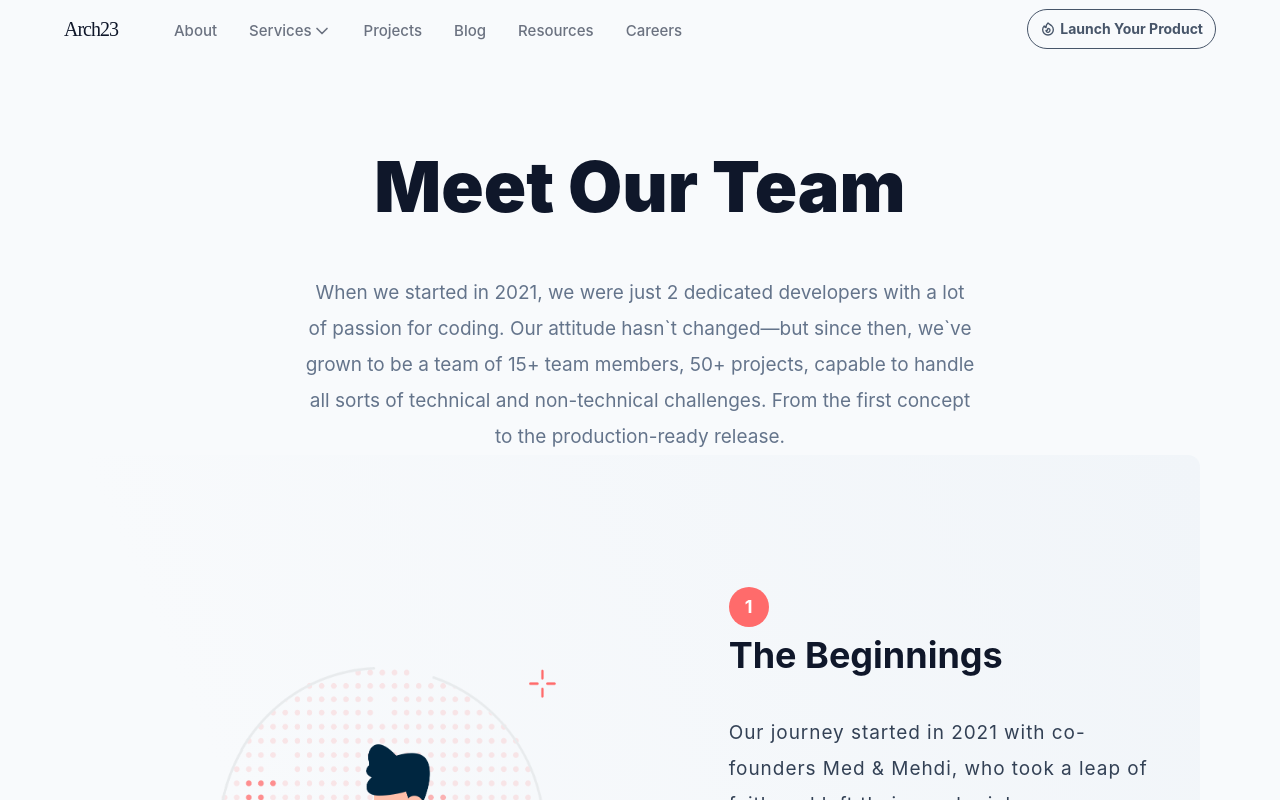
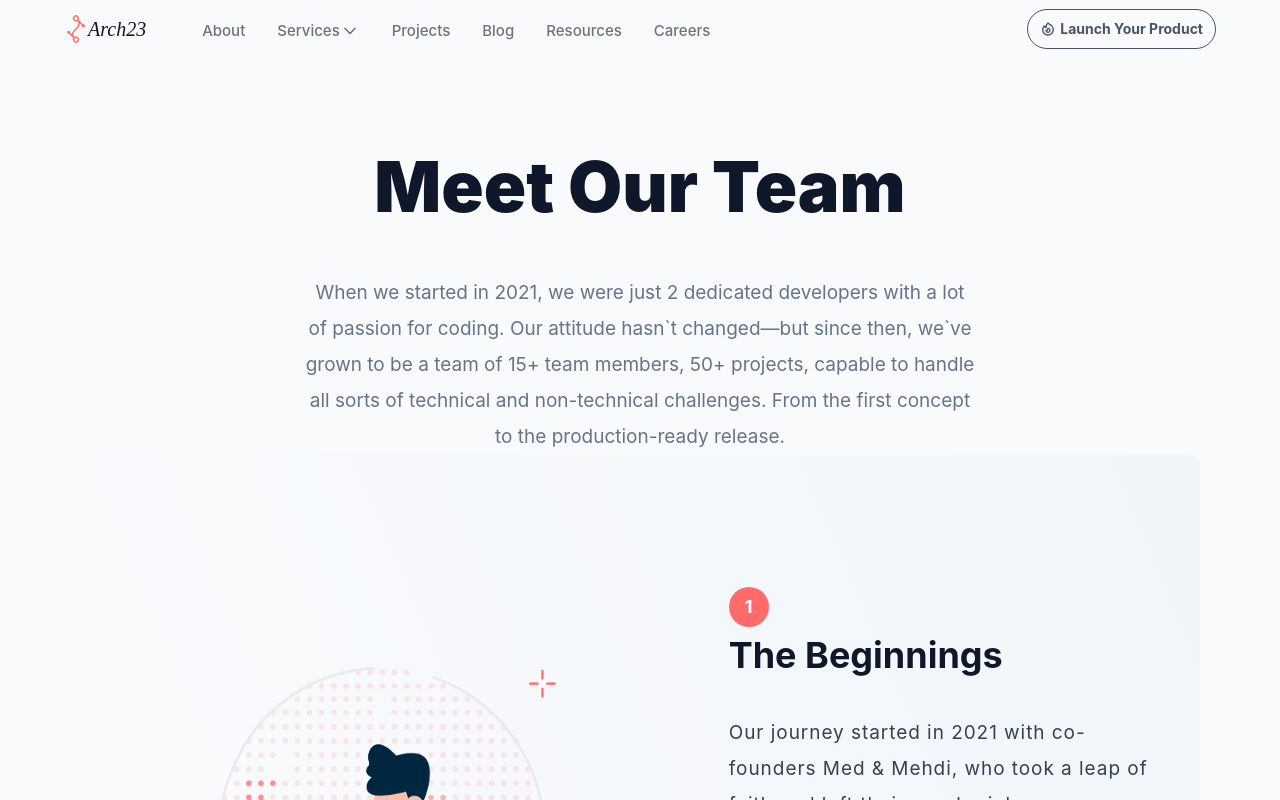
Before and after one commit to nannuflay/ExabyteCode, a Next.js app: page /about in a window 1280 px wide. Shown: the top 800 px of the page. Built offline with nearby package versions, Linux system fonts and the light colour scheme.

Commit message:
add a new style to logo

```diff
--- a/src/components/AppHeader.jsx
+++ b/src/components/AppHeader.jsx
@@ -1,10 +1,13 @@
 import React, { useState } from "react";
 import Link from "next/link";
-import { FiCode, FiChevronDown, FiMenu, FiX } from "react-icons/fi";
+import { FiChevronDown, FiMenu, FiX } from "react-icons/fi";
+import { BsBezier2 } from "react-icons/bs";
+
 import { HiOutlineFire } from "react-icons/hi";
 import { services } from "@/pages/api/services.js";
 import ServiceItem from "./ServiceItem";
 import useSticky from "@/hooks/useSticky";
+import Router from "next/router";
 
 export default function AppHeader() {
   const [menu, setMenu] = useState(false);
@@ -32,6 +35,9 @@ export default function AppHeader() {
     { title: "Careers", to: "#" },
   ];
 
+  function navigateToEstimateProject() {
+    Router.push("/estimate-project");
+  }
   return (
     <>
       <div
@@ -46,7 +52,8 @@ export default function AppHeader() {
           <div className=" flex items-center space-x-12">
             <div className="">
               <Link href="/">
-                <span className=" text-xl text-slate-900 font-medium flex items-center font-paprika tracking-tighter">
+                <span className=" text-xl text-slate-900 italic font-lobster flex items-center  select-none">
+                  <BsBezier2 className="   w-6 h-6 text-primary rotate-45" />
                   Arch23
                 </span>
               </Link>
@@ -89,6 +96,7 @@ export default function AppHeader() {
           </div>
           <div className=" flex items-center space-x-3">
             <button
+              onClick={navigateToEstimateProject}
               className="  w-54 md:w-auto
                btn btn-outline text-slate-600 hover:bg-slate-900 hover:text-white rounded-full hover:border-slate-900 btn-sm h-10 text-sm font-bold capitalize"
             >
--- a/src/styles/globals.css
+++ b/src/styles/globals.css
@@ -2,7 +2,8 @@
 @tailwind components;
 @tailwind utilities;
 @import url("https://fonts.googleapis.com/css2?family=Inter:wght@100;200;300;400;500;600;700;800;900&display=swap");
-@import url('https://fonts.googleapis.com/css2?family=Paprika&display=swap');
+@import url("https://fonts.googleapis.com/css2?family=Lobster+Two:ital@0;1&display=swap");
+
 
 @layer base {
   body {
--- a/tailwind.config.js
+++ b/tailwind.config.js
@@ -17,7 +17,7 @@ module.exports = {
       },
       fontFamily: {
         inter: ["Inter", "sans-serif"],
-        paprika: ["paprika", "cursive"],
+        lobster: ["Lobster Two", "cursive"],
       },
     },
   },
```
